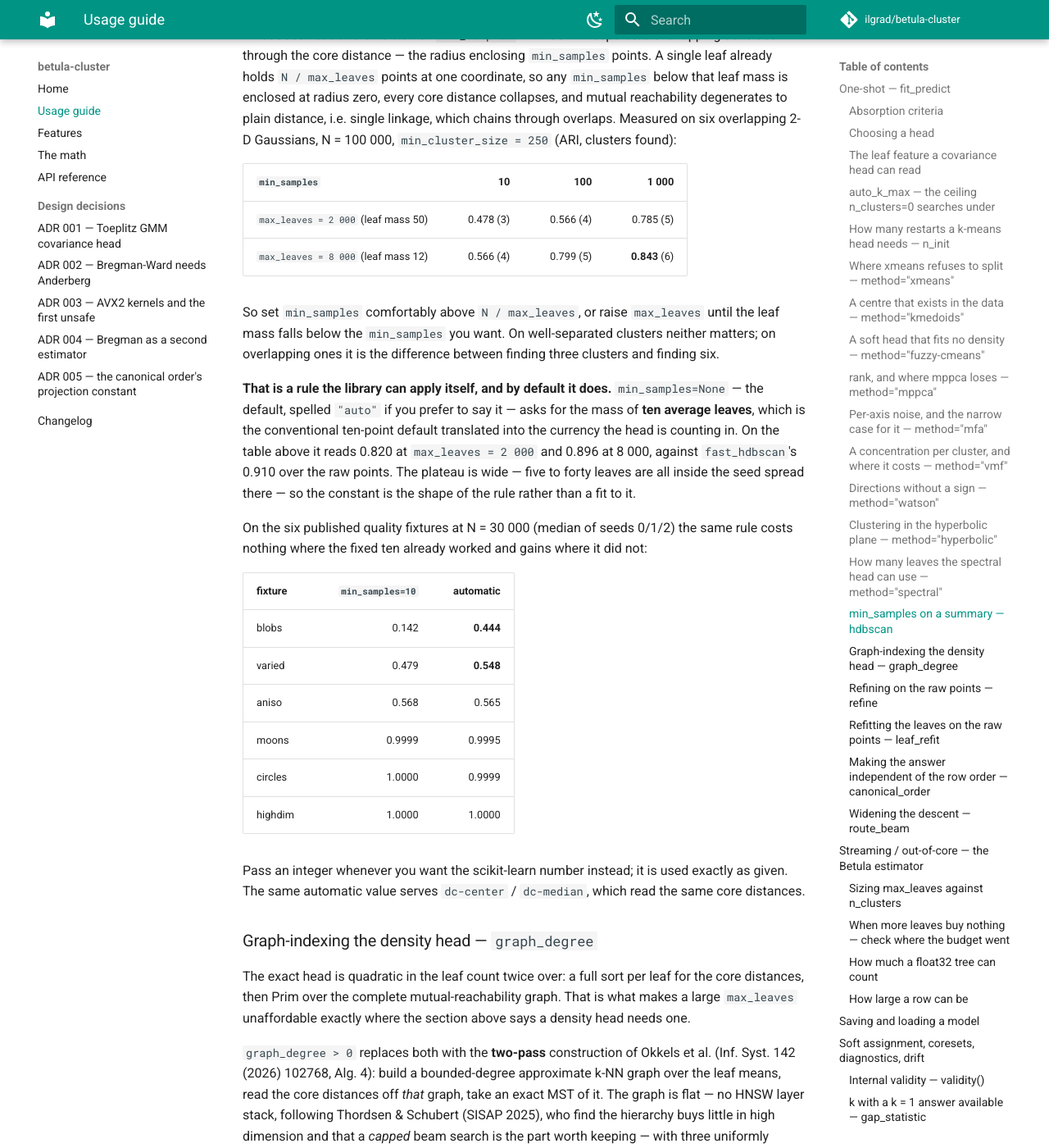
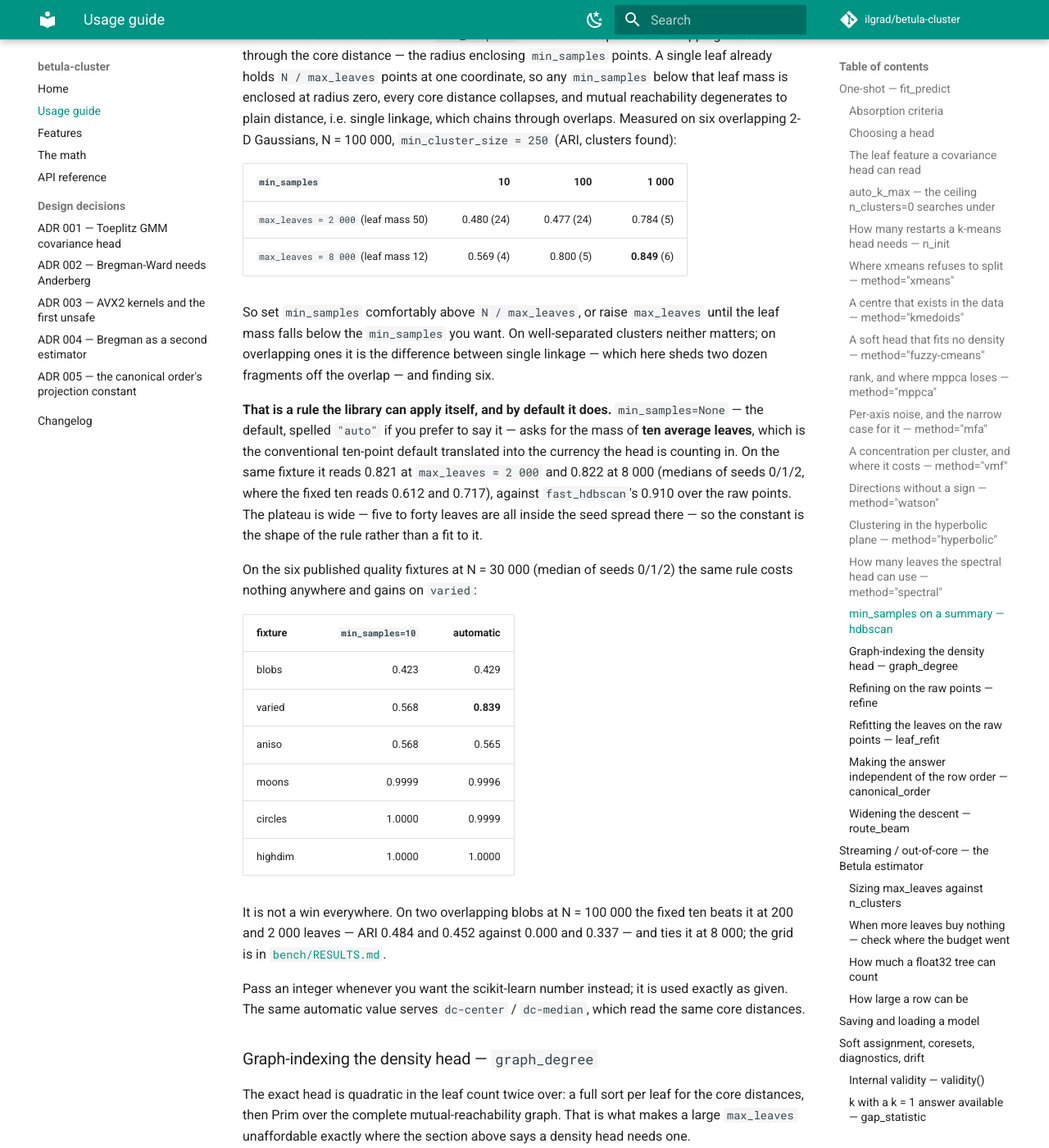
Before and after one commit to ilgrad/betula-cluster, an MkDocs documentation site: the page built from docs/USAGE.md, in a window 1280 px wide and 1400 px high, scrolled down 25508 px. Shown: the whole window at 82% size. Built offline with MkDocs 1.6.1 and Material for MkDocs 9.7.7, drawn with Linux system fonts in a browser that asks for light colours; comment, search, counter and statistics services are not loaded.

Commit message:
docs(hdbscan): re-measure the blobs contest on the tree 1.0.0 shipped
The automatic min_samples was measured, and published at 0.820 / 0.896, on
the tree before 7e5471f's cost-ranked rebuild. That commit re-ran the quality
tables but not the contest section of bench/RESULTS.md, the min_samples
section of docs/USAGE.md or the AUTO_MIN_SAMPLES_LEAVES doc, so all three
quoted a tree that was never released. Attributed by A/B, not assumed: wheels
built from 7e5471f^ and 7e5471f, the parent reproduces the Q4 grid to four
decimals and the contest rows exactly, and 7e5471f's output is identical to
HEAD's on every cell.

On 1.0.0 the rule reads 0.821 / 0.822 at 2 000 / 8 000 leaves (medians of
seeds 0/1/2); the 8 000-leaf drop is all seed 0, which loses one cluster.
Its two grid losses are now real ones (two blobs, N = 100 000: the fixed ten
reads 0.484 / 0.452 against 0.000 / 0.337), and the contest's
min_samples=10 call fragments into 24 / 88 clusters where it chained into 3,
at ARI 0.480 / 0.490. No code changed and the constant stays: 5 to 40 leaves
are still inside the seed spread. The contest table's time and RSS columns
are the 2026-08-25 run and are labelled as such.

```diff
--- a/docs/USAGE.md
+++ b/docs/USAGE.md
@@ -862,31 +862,37 @@ N = 100 000, `min_cluster_size = 250` (ARI, clusters found):
 
 | `min_samples` | 10 | 100 | 1 000 |
 |---|---:|---:|---:|
-| `max_leaves = 2 000` (leaf mass 50) | 0.478 (3) | 0.566 (4) | 0.785 (5) |
-| `max_leaves = 8 000` (leaf mass 12) | 0.566 (4) | 0.799 (5) | **0.843** (6) |
+| `max_leaves = 2 000` (leaf mass 50) | 0.480 (24) | 0.477 (24) | 0.784 (5) |
+| `max_leaves = 8 000` (leaf mass 12) | 0.569 (4) | 0.800 (5) | **0.849** (6) |
 
 So set `min_samples` comfortably above `N / max_leaves`, or raise `max_leaves` until the leaf mass
 falls below the `min_samples` you want. On well-separated clusters neither matters; on overlapping
-ones it is the difference between finding three clusters and finding six.
+ones it is the difference between single linkage — which here sheds two dozen fragments off the
+overlap — and finding six.
 
 **That is a rule the library can apply itself, and by default it does.** `min_samples=None` — the
 default, spelled `"auto"` if you prefer to say it — asks for the mass of **ten average leaves**,
 which is the conventional ten-point default translated into the currency the head is counting in.
-On the table above it reads 0.820 at `max_leaves = 2 000` and 0.896 at 8 000, against
-`fast_hdbscan`'s 0.910 over the raw points. The plateau is wide — five to forty leaves are all
-inside the seed spread there — so the constant is the shape of the rule rather than a fit to it.
+On the same fixture it reads 0.821 at `max_leaves = 2 000` and 0.822 at 8 000 (medians of seeds
+0/1/2, where the fixed ten reads 0.612 and 0.717), against `fast_hdbscan`'s 0.910 over the raw
+points. The plateau is wide — five to forty leaves are all inside the seed spread there — so the
+constant is the shape of the rule rather than a fit to it.
 
 On the six published quality fixtures at N = 30 000 (median of seeds 0/1/2) the same rule costs
-nothing where the fixed ten already worked and gains where it did not:
+nothing anywhere and gains on `varied`:
 
 | fixture | `min_samples=10` | automatic |
 |---|---:|---:|
-| blobs | 0.142 | **0.444** |
-| varied | 0.479 | **0.548** |
+| blobs | 0.423 | 0.429 |
+| varied | 0.568 | **0.839** |
 | aniso | 0.568 | 0.565 |
-| moons | 0.9999 | 0.9995 |
+| moons | 0.9999 | 0.9996 |
 | circles | 1.0000 | 0.9999 |
 | highdim | 1.0000 | 1.0000 |
+
+It is not a win everywhere. On two overlapping blobs at N = 100 000 the fixed ten beats it at 200
+and 2 000 leaves — ARI 0.484 and 0.452 against 0.000 and 0.337 — and ties it at 8 000; the grid is
+in [`bench/RESULTS.md`](https://github.com/ilgrad/betula-cluster/blob/main/bench/RESULTS.md).
 
 Pass an integer whenever you want the scikit-learn number instead; it is used exactly as given. The
 same automatic value serves `dc-center` / `dc-median`, which read the same core distances.
```
Also changed, not shown: CHANGELOG.md (+30 -5 lines), bench/RESULTS.md (+46 -25 lines), 1 other file.
